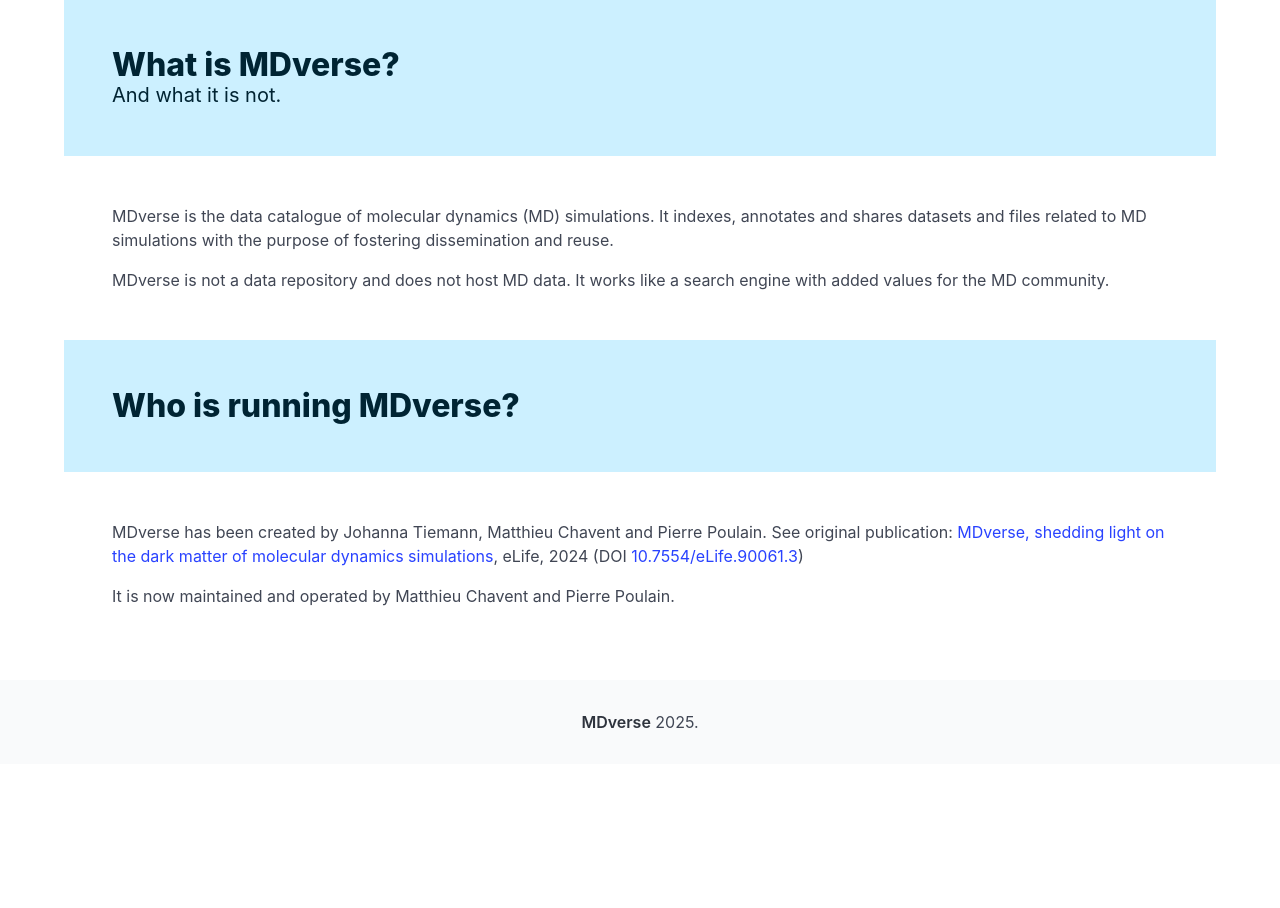
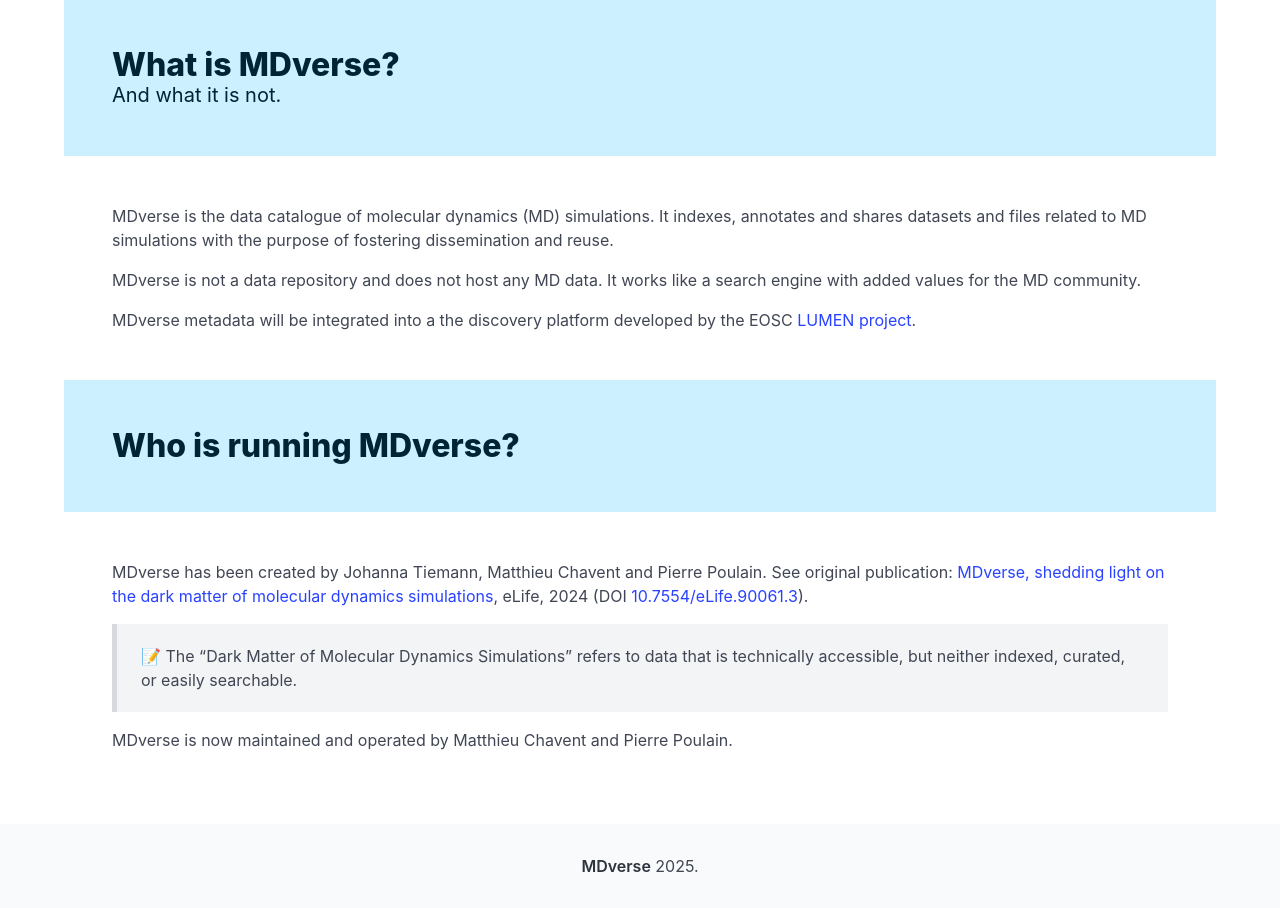
Before and after one commit to MDverse/mdde2, a FastAPI app: page /about in a window 1280 px wide. Shown: the part 65-973 px from the top of the page. Before the commit the page ends 793 px from the top, so only its background shows below. Run offline with FastAPI, Linux system fonts and the light colour scheme; some libraries are stand-ins or nearby versions.

Commit message:
Update about page

```diff
--- a/templates/about_page.html
+++ b/templates/about_page.html
@@ -9,11 +9,16 @@
 </section>
 <section class="section">
     <p>
-    MDverse is the data catalogue of molecular dynamics (MD) simulations.
-    It indexes, annotates and shares datasets and files related to MD simulations with the purpose of fostering dissemination and reuse.
+        MDverse is the data catalogue of molecular dynamics (MD) simulations.
+        It indexes, annotates and shares datasets and files related to MD simulations
+        with the purpose of fostering dissemination and reuse.
     </p>
     <p>
-        MDverse is not a data repository and does not host MD data. It works like a search engine with added values for the MD community.
+        MDverse is not a data repository and does not host any MD data.
+        It works like a search engine with added values for the MD community.
+    </p>
+    <p>
+        MDverse metadata will be integrated into a the discovery platform developed by the EOSC <a href="https://lumenproject.eu/">LUMEN project</a>.
     </p>
 </section>
 
@@ -26,10 +31,14 @@
     <p>
         MDverse has been created by Johanna Tiemann, Matthieu Chavent and Pierre Poulain.
         See original publication: <a href="https://elifesciences.org/articles/90061">MDverse, shedding light on the dark matter of molecular dynamics simulations</a>, eLife, 2024
-        (DOI <a href="https://doi.org/10.7554/eLife.90061.3">10.7554/eLife.90061.3</a>)
+        (DOI <a href="https://doi.org/10.7554/eLife.90061.3">10.7554/eLife.90061.3</a>).
     </p>
+    <blockquote>
+        📝 The “Dark Matter of Molecular Dynamics Simulations” refers to data that is technically accessible,
+        but neither indexed, curated, or easily searchable.
+    </blockquote>
     <p>
-        It is now maintained and operated by Matthieu Chavent and Pierre Poulain.
+        MDverse is now maintained and operated by Matthieu Chavent and Pierre Poulain.
     </p>
 </section>
 
--- a/templates/index_page.html
+++ b/templates/index_page.html
@@ -131,7 +131,7 @@
         </div>
     </div>
 
-    <section class="section is-spaced has-background-white-ter">
+    <!-- <section class="section is-spaced has-background-white-ter">
         <h3 class="title is-3 has-text-centered">Developments</h3>
         <div class="grid has-2-cols has-text-centered py-4 is-primary">
             <div class="cell">Cell 1</div>
@@ -139,8 +139,7 @@
             <div class="cell">Cell 1</div>
             <div class="cell">Cell 1</div>
         </div>
-
-    </section>
+    </section> -->
 
 </section>
 {% endblock %}
```
